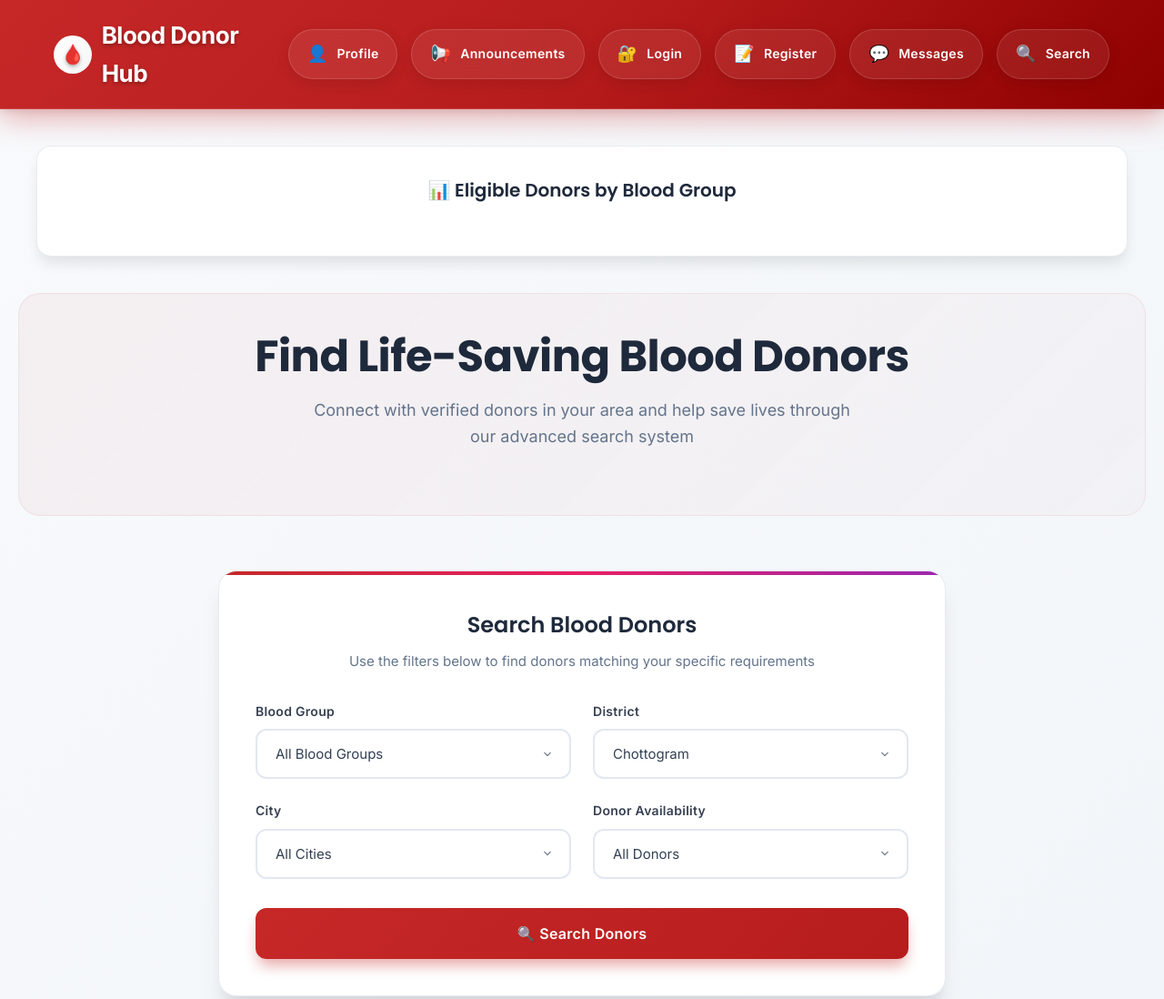
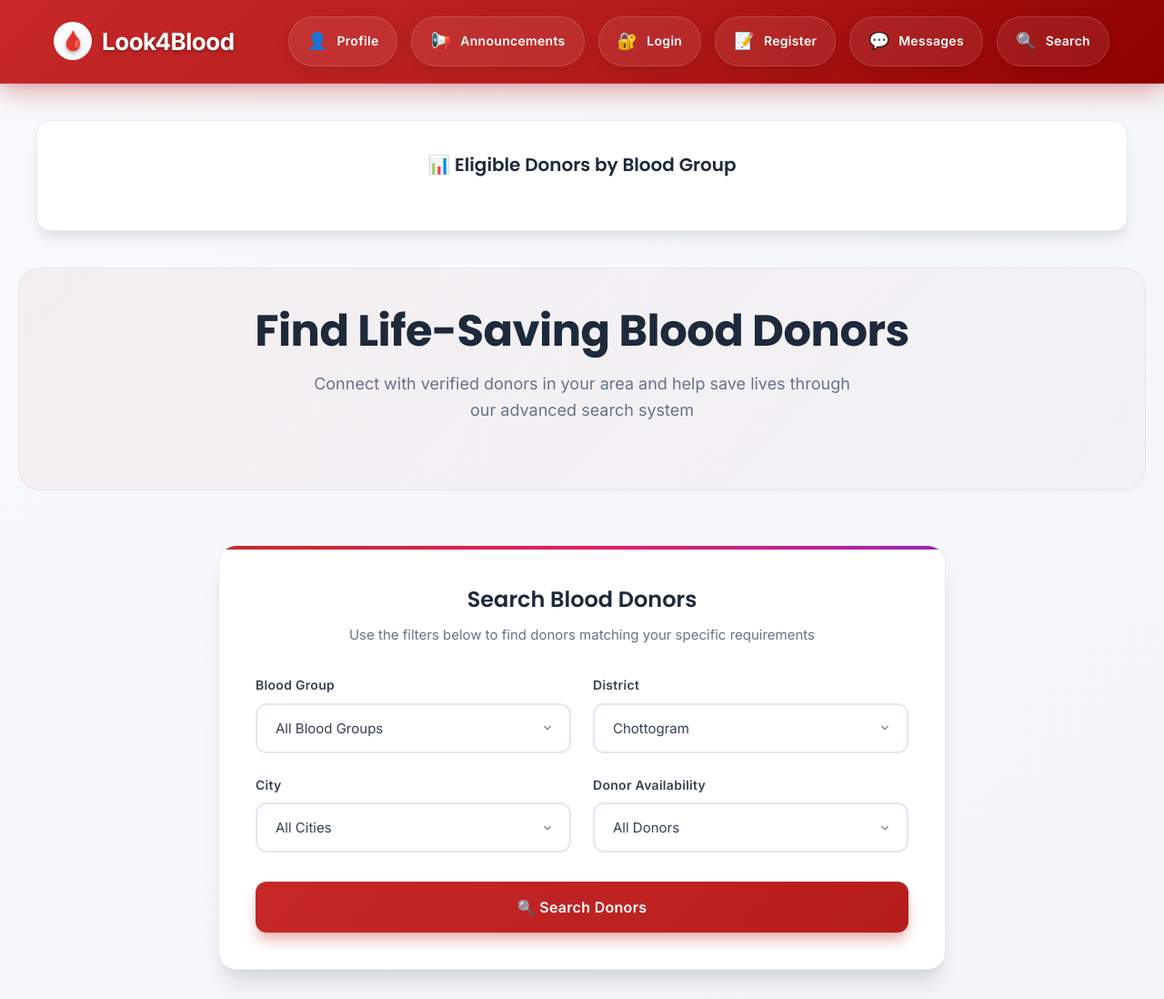
Before and after one commit to look4blood/look4blood, a plain HTML site: page index.html in a window 1280 px wide. Shown: the top 1098 px of the page at 91% size. Drawn offline with Linux system fonts and the light colour scheme; a script that the page names is missing.

Commit message:
Update index.html

```diff
--- a/index.html
+++ b/index.html
@@ -2,6 +2,7 @@
 <html lang="en">
 <head>
     <meta charset="UTF-8" />
+    <meta name="viewport" content="width=device-width, initial-scale=1.0">
     <title>Blood Donor Network - Find Life Savers</title>
     <link rel="preconnect" href="https://fonts.googleapis.com">
     <link rel="preconnect" href="https://fonts.gstatic.com" crossorigin>
@@ -893,7 +894,7 @@
         <div class="nav-container">
             <div class="logo">
                 <div class="logo-icon">🩸</div>
-                Blood Donor Hub
+                Look4Blood
             </div>
             <div class="nav-buttons">
                 <a href="profile.html" class="nav-btn profile">
```
